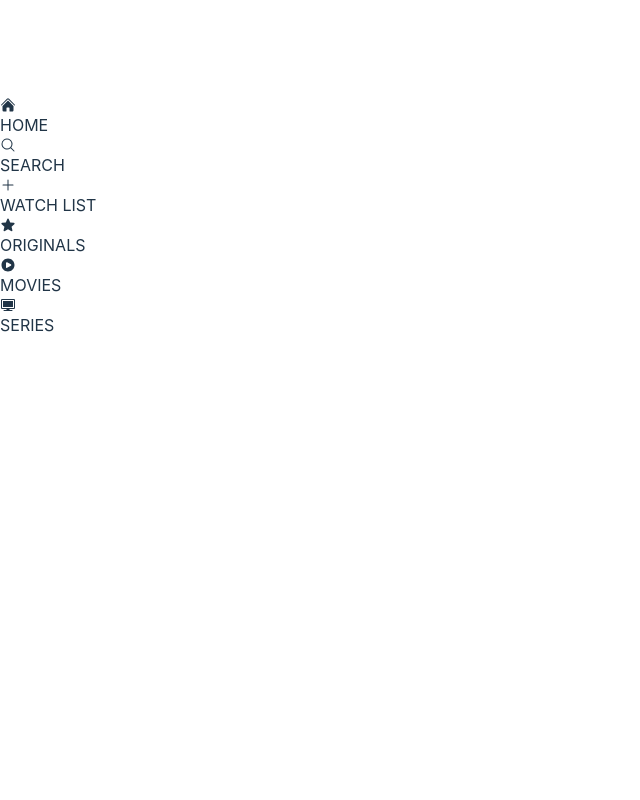
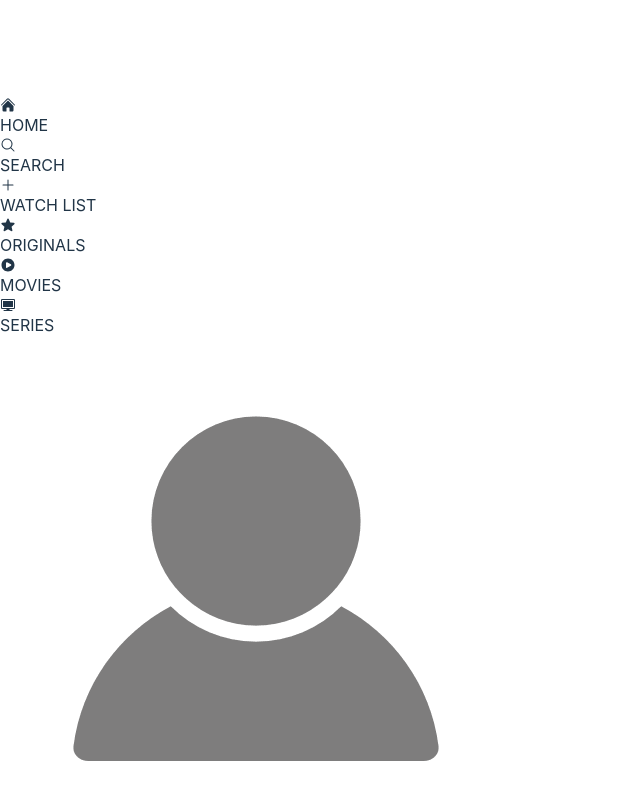
Before and after one commit to shenks/disney-plus-clone, a React (Vite) app: page / in a window 1280 px wide. Shown: the part 820-1620 px from the top of the page, without its empty margins (0-640 px from the left). Before the commit the page ends 1157 px from the top, so only its background shows below. Built offline with nearby package versions, Linux system fonts and the light colour scheme.

Commit message:
commented out css body

```diff
--- a/src/App.css
+++ b/src/App.css
@@ -1,5 +1,5 @@
 #root {
-  max-width: 1280px;
+  max-width: 100%;
 }
 
 .logo {
--- a/src/Components/Header.jsx
+++ b/src/Components/Header.jsx
@@ -42,13 +42,12 @@ function Header() {
   return (
     <div className="flex items-center justify-between p-5">
       <div className="flex gap-8 items-center">
-        <img src={logo} className="w-[80px] md:w-[115px] object-cover" />
+        <img src={logo} className="w-[80px] md:w-[115px]" />
         {menu.map((item) => (
           <HeaderItem key={item.name} name={item.name} Icon={item.icon} />
         ))}
       </div>
-      {/* <img src={profile} className="w-[40px]" /> */}
-      {/* i have no idea why it dosent justify */}
+      <img src={profile} className="w-[40px]" />
     </div>
   );
 }
--- a/src/index.css
+++ b/src/index.css
@@ -1,6 +1,7 @@
 @tailwind base;
 @tailwind components;
 @tailwind utilities;
+
 :root {
   font-family: Inter, system-ui, Avenir, Helvetica, Arial, sans-serif;
   line-height: 1.5;
@@ -25,10 +26,10 @@ a:hover {
   color: #535bf2;
 }
 
-body {
+/* body {
   margin: 0;
   display: flex;
-}
+} */
 
 h1 {
   font-size: 3.2em;
```
